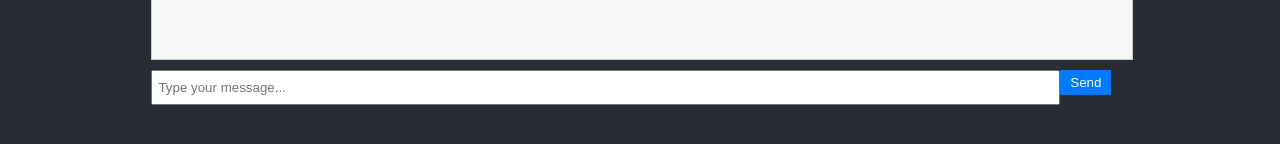
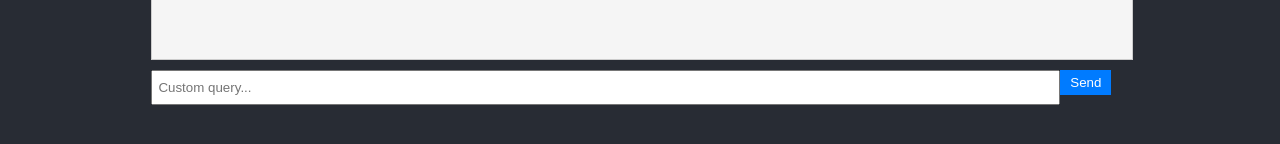
Before and after one commit to rkruser/km-health-solutions, a React (Create React App) app in the folder frontend/site-frontend/: page / in a window 1280 px wide. Shown: the part 1016-1160 px from the top of the page. Built offline with nearby package versions, Linux system fonts and the light colour scheme.

Commit message:
Successfully added shared state to react
PatientInput and AIChat now can share state!

```diff
--- a/frontend/site-frontend/package.json
+++ b/frontend/site-frontend/package.json
@@ -15,6 +15,7 @@
     "react": "^18.2.0",
     "react-dom": "^18.2.0",
     "react-helmet": "^6.1.0",
+    "react-helmet-async": "^1.3.0",
     "react-scripts": "5.0.1",
     "web-vitals": "^2.1.4"
   },
--- a/frontend/site-frontend/src/App.css
+++ b/frontend/site-frontend/src/App.css
@@ -146,6 +146,7 @@ button {
   padding: 10px;
   overflow-y: auto;
   background-color: #f5f5f5;
+  text-align: left;
 }
 
 .chat-input {
--- a/frontend/site-frontend/src/App.js
+++ b/frontend/site-frontend/src/App.js
@@ -1,21 +1,26 @@
 import './App.css';
 
-import React, { useState, useRef, useEffect } from 'react';
-import {Helmet} from 'react-helmet';
+import React, { useState, useRef, useEffect, createContext, useContext } from 'react';
 
+/*
+React helmet says there are security errors, and react-helmet-async will not compile
+import { Helmet } from 'react-helmet-async';
+  <Helmet>
+  <title>Demo medical app</title>
+  </Helmet>
+*/
 
 function App() {
   return (
     <div className="App">
-      <Helmet>
-        <title>Demo medical app</title>
-      </Helmet>
       <div className="site-banner">
         <h1 className="site-title">Demo Medical App</h1>
       </div>
       <div className="site-body">
-        <PatientInput />
-        <AIchat />
+        <SharedProvider>
+          <PatientInput />
+          <AIchat />
+        </SharedProvider>
       </div>
       <div style={{height: "40px"}}>
       </div>
@@ -26,6 +31,7 @@ function App() {
 export default App;
 
 
+/*
 async function generateData(prompt) {
   try {
     // Need to find a better way to switch between local and production fetch urls. Separate servers?
@@ -50,20 +56,51 @@ async function generateData(prompt) {
     return 'Error: could not access chatGPT';
   }
 }
+*/
+
+async function generateData(prompt) {
+  return prompt + " This is a test"
+}
+
+
+const SharedContext = createContext();
+
+function SharedProvider({ children }) {
+  const [generatorInputText, setGeneratorInputText] = useState('');
+  const [chatInputText, setChatInputText] = useState('');
+  const [displayText, setDisplayText] = useState('');
+  const [chatHistory, setChatHistory] = useState([]);
+
+  const value = {
+    generatorInputText,
+    setGeneratorInputText,
+    chatInputText,
+    setChatInputText,
+    displayText,
+    setDisplayText,
+    chatHistory,
+    setChatHistory,
+  };
+
+  return <SharedContext.Provider value={value}>{children}</SharedContext.Provider>;
+}
+
+function useShared() {
+  return useContext(SharedContext);
+}
 
 
 
 function PatientInput() {
-  const [inputText, setInputText] = useState('');
-  const [displayText, setDisplayText] = useState('');
+  const {generatorInputText, setGeneratorInputText, displayText, setDisplayText } = useShared();
 
   const handleInputChange = (event) => {
-    setInputText(event.target.value);
+    setGeneratorInputText(event.target.value);
   };
 
   const handleSubmit = () => {
     // setDisplayText(generateData(inputText));
-    generateData(inputText).then((completion) => {
+    generateData(generatorInputText).then((completion) => {
       setDisplayText(completion);
     });
   };
@@ -72,7 +109,7 @@ function PatientInput() {
     <div className="PatientInput">
       <div className="input-pane">
         <textarea
-          value={inputText}
+          value={generatorInputText}
           onChange={handleInputChange}
           className="text-entry"
         />
@@ -96,8 +133,8 @@ function performAction(action) {
 }
 
 function AIchat() {
-  const [inputText, setInputText] = useState('');
-  const [chatHistory, setChatHistory] = useState([]);
+  const {chatInputText, setChatInputText, chatHistory, setChatHistory, displayText, setDisplayText} = useShared();
+
   const chatWindowRef = useRef(null);
 
   useEffect(() => {
@@ -105,14 +142,14 @@ function AIchat() {
   }, [chatHistory]);
 
   const handleInputChange = (event) => {
-    setInputText(event.target.value);
+    setChatInputText(event.target.value);
   };
 
   const handleSubmit = async () => {
-    const reply = await chatWithAI(inputText);
-    addMessageToChat(`User: ${inputText}`);
+    const reply = await chatWithAI(chatInputText);
+    addMessageToChat(`User: ${chatInputText}`);
     addMessageToChat(`AI: ${reply}`);
-    setInputText('');
+    setChatInputText('');
   };
 
   const addMessageToChat = (message) => {
@@ -120,8 +157,15 @@ function AIchat() {
   };
 
   const handleButtonClick = async (action) => {
-    const result = await performAction(action);
-    addMessageToChat(`AI: ${result}`);
+    if (action == 'summarize') {
+      console.log("Summarizing!");
+      addMessageToChat(`AI: ${displayText}`);
+    }
+    else {
+      console.log(action);
+      const result = await performAction(action);
+      addMessageToChat(`AI: ${result}`);
+    }
   };
 
   const scrollToBottom = () => {
@@ -146,9 +190,9 @@ function AIchat() {
         <div className="chat-input">
           <input
             type="text"
-            value={inputText}
+            value={chatInputText}
             onChange={handleInputChange}
-            placeholder="Type your message..."
+            placeholder="Custom query..."
           />
           <button onClick={handleSubmit}>Send</button>
         </div>
```
Also changed, not shown: 1 other file (tests, documents, lock files or other folders).
